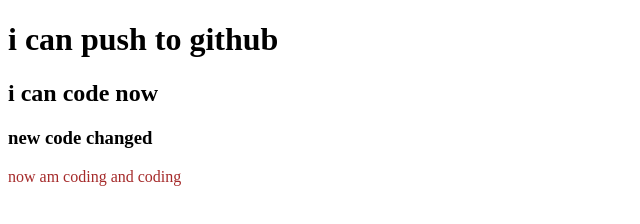
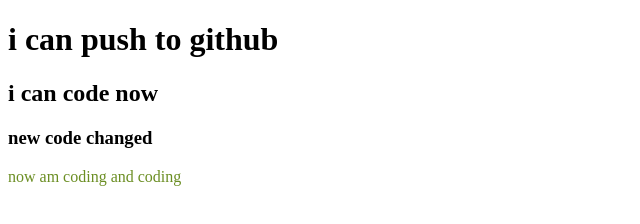
Before and after one commit to tafannomtoma/tafannom-s-2nd-repo, a plain HTML site: page index.html in a window 1280 px wide. Shown: the full height of the page, 0-640 px from the left. Drawn offline with Linux system fonts and the light colour scheme.

Commit message:
color change

```diff
--- a/style.css
+++ b/style.css
@@ -1,3 +1,3 @@
 p{
-    color: brown;
+    color: olivedrab;
 }
```
